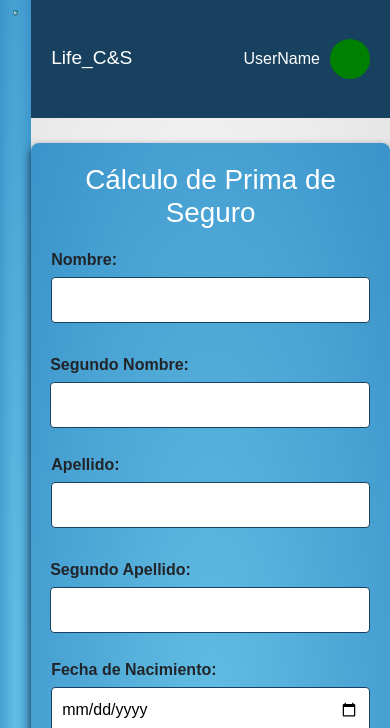
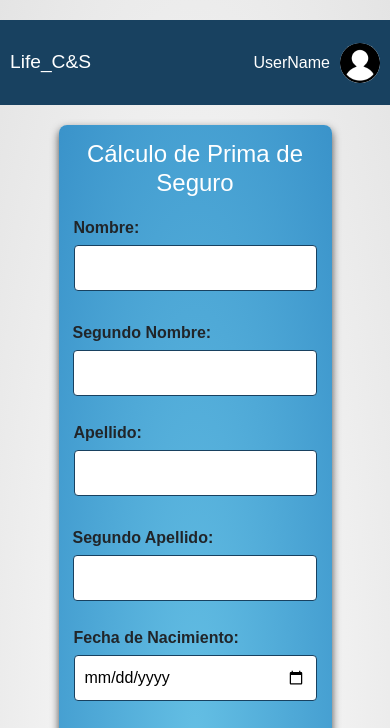
Before and after one commit to MiguelHerreraGK13/proyectoIntegradorFinal, a plain HTML site: page View/page/calculadora.html in a window 390 px wide. Shown: the top 728 px of the page. Drawn offline with nearby package versions, Linux system fonts and the light colour scheme.

Commit message:
se hace responsiva la pagina, se modifica la ubicacion de la sidebar segun el dispositivo, cambia de ubicacion y de color

```diff
--- a/View/Public/CSS/calculadora.css
+++ b/View/Public/CSS/calculadora.css
@@ -1,39 +1,44 @@
+/* Reset global */
 * {
     margin: 0;
     padding: 0;
     box-sizing: border-box;
+    /* border: solid 1px red; */
 }
 
 body {
     font-family: Arial, sans-serif;
     display: flex;
-    background: radial-gradient(white,rgb(228, 228, 228));
+    background: radial-gradient(white, rgb(228, 228, 228));
+    justify-content: flex-start;
+    align-items: flex-start;
+    min-height: 100vh;
 }
 
+/* Barra lateral */
 .sidebar {
-    width: 8%;
-    background: radial-gradient(var(--color-5),var(--color-3));
+    width: 85px;
+    background: radial-gradient(var(--color-5), var(--color-3));
     display: flex;
     flex-direction: column;
-    align-content: center;
-    height: 170vh;
-    padding: 10px;
+    justify-content: space-between;
+    height: 100vh;
+    position: fixed;
+    top: 0;
+    left: 0;
+    padding: 10px 0;
+    transition: width 0.3s ease;
 }
-
 
 .sidebar-buttons {
     display: flex;
     flex-direction: column;
-    gap: 0px;
-    margin-top: auto;
-    margin-bottom: auto;
-    width: 100%;
-    height: 40px;
-
+    justify-content: center;
+    align-items: center;
+    flex-grow: 1;
 }
 
 .logout {
-
     padding: 10px 10px;
     background-color: transparent;
     color: white;
@@ -44,26 +49,25 @@ body {
     width: 100%;
 }
 
-/* Botón de cerrar sesión al fondo */
-.logout { margin-top: auto; }
-
-.logoEmpresa{
-    display: flex;
-
+.logout {
+    margin-top: auto;
 }
 
+.logoEmpresa {
+    display: flex;
+    justify-content: center;
+    align-items: center;
+    padding: 20px 0;
+}
 
 .logoEmpresa img {
     width: 50%;
     height: auto;
-    align-content: center;
-    margin-left: auto;
-    margin-right: auto;
 }
 
-/* inicio de main y barra superior */
-
+/* Estilo para el contenedor principal */
 .main-content {
+    margin-left: 85px; /* Deja espacio para la barra lateral */
     flex: 1;
     display: flex;
     flex-direction: column;
@@ -76,7 +80,9 @@ body {
     background-color: var(--color-1);
     color: white;
     padding: 10px 20px;
-    height: 18%;
+    width: 100%;
+    height: 85px;
+
 }
 
 .company-name {
@@ -91,59 +97,72 @@ body {
 .user-avatar {
     width: 40px;
     height: 40px;
-    background-color: green;
+    background-color: #FFFF;
+    background-image: url(../../IMG/CRUD/iconprofile.png);
+    background-position: center center;
+    background-size: cover;
+    background-repeat: no-repeat;
     border-radius: 50%;
     margin-left: 10px;
 }
-/* inicio de estilos calculadora */
 
-
+/* Estilos para la calculadora */
 .container {
     max-width: 600px;
     margin: 7% auto;
     padding: 20px;
-    background: radial-gradient(var(--color-5),var(--color-3));
+    background: radial-gradient(var(--color-5), var(--color-3));
     border-radius: 8px;
     box-shadow: 0 4px 8px rgba(0, 0, 0, 0.7);
 }
+
 h1 {
     text-align: center;
     color: white;
 }
+
 label {
     font-weight: bold;
     margin-top: 10px;
     display: block;
 }
+
 .input-group {
     display: grid;
     grid-template-columns: 1fr;
     gap: 20px;
     margin-bottom: 15px;
 }
-.input-group input, .input-group select {
+
+.input-group input,
+.input-group select {
     width: 100%;
     padding: 10px;
     border: 1px solid var(--color-1);
     border-radius: 4px;
 }
+
 .input-group label {
     margin-bottom: 5px;
 }
+
 .checkbox-group {
     display: flex;
     align-items: center;
 }
+
 .checkbox-group img {
     width: 20px;
     height: 20px;
     margin-left: 10px;
 }
+
 input[type="range"] {
     width: 100%;
     margin-top: 5px;
     margin-bottom: 10px;
 }
+
 button {
     padding: 20px 20px;
     background-color: transparent;
@@ -155,14 +174,14 @@ button {
     width: 100%;
 }
 
-.calcularPrima{
+.calcularPrima {
     background-color: var(--color-1);
 }
-
 
 button:hover {
     background-color: var(--color-6);
 }
+
 .result {
     margin-top: 20px;
     padding: 15px;
@@ -171,19 +190,63 @@ button:hover {
     border-radius: 4px;
     display: none;
 }
+
 .error {
     color: red;
     font-weight: bold;
 }
 
-/* Media Query para pantallas más grandes (más de 500px) */
-@media (min-width: 500px) {
+/* Media Query para pantallas más pequeñas (móviles) */
+@media (max-width: 576px) {
+    .sidebar {
+        width: 60px;  /* Reducir el tamaño de la barra lateral en pantallas pequeñas */
+    }
+
+    .main-content {
+        margin-left: 0;
+        margin-top: 20px;
+    }
+
+    .top-bar {
+        padding: 10px;
+    }
+
+    .container {
+        margin-top: 20px;
+        max-width: 70%;  /* Ajustar el contenedor para móviles */
+        padding: 15px;
+    }
+
     .input-group {
-        grid-template-columns: 1fr 1fr;
+        grid-template-columns: 1fr;  /* Asegurarse de que las entradas sean de una sola columna en móviles */
+    }
+
+    .checkbox-group {
+        flex-direction: column;
+        align-items: flex-start;
     }
 
     .input-group input, .input-group select {
         width: 100%;
+    }
+
+    button {
+        padding: 15px;
+    }
+
+    h1 {
+        font-size: 1.5rem;  /* Ajustar tamaño de fuente en móviles */
+    }
+}
+
+/* Media Query para pantallas medianas (tabletas) */
+@media (min-width: 576px) and (max-width: 768px) {
+    .container {
+        max-width: 80%;
+    }
+
+    .input-group {
+        grid-template-columns: 1fr 1fr;
     }
 
     .checkbox-group {
@@ -191,9 +254,75 @@ button:hover {
     }
 }
 
-/* Media Query para pantallas más grandes (más de 800px) */
-@media (min-width: 800px) {
+/* Media Query para pantallas grandes (escritorios) */
+@media (min-width: 1024px) {
     .container {
-        max-width: 800px;
+        max-width: 800px;  /* Aumentar el ancho del contenedor en pantallas grandes */
     }
 }
+@media (max-width: 768px) {
+
+    .sidebar {
+        width: 100%;
+        height: 60px; /* Barra más baja para el footer */
+        position: fixed;
+        bottom: 0;
+        left: 0;
+        flex-direction: row; /* Alinear los elementos horizontalmente */
+        justify-content: space-between;
+        padding: 0 20px;
+        background: var(--color-1);
+
+    }
+    .sidebar{
+        margin-top: auto;
+        z-index: 100;
+    }
+
+    .logoEmpresa {
+        display: flex;
+        justify-content: flex-start; /* Alinea el logo a la izquierda */
+        align-items: center;
+        width: 50px;
+    }
+
+    .logoEmpresa img {
+        width: 38px; /* Ajusta el tamaño del logo en el footer */
+        height: auto;
+    }
+
+    .sidebar-buttons {
+        display: flex;
+        flex-direction: row;
+        justify-content: center;
+        align-items: center;
+        margin-left: auto;
+        margin-right: auto;
+        width: 60%; /* Los botones ocupan un 60% del espacio disponible */
+    }
+
+    /* Hacer que los iconos estén en fila en lugar de columna */
+    .sidebar-buttons a {
+        display: inline-block;
+        margin: 0 10px;
+        display: inherit;
+        margin-left: auto;
+        margin-right: auto;
+    }
+
+    .logout {
+        margin-left: auto; /* Alinea el botón de cerrar sesión a la derecha */
+        background-color: transparent;
+        padding: 5px;
+    }
+
+    /* Asegurarse de que el contenedor principal no se quede debajo del footer */
+    .main-content {
+        margin-bottom: 60px; /* Deja espacio para el footer */
+
+    }
+
+    .main-content {
+        margin-left: 0px
+    }
+}
--- a/View/page/calculadora.html
+++ b/View/page/calculadora.html
@@ -24,16 +24,18 @@
             <img src="../IMG/Landing/Logo_color.png" alt="logo">
         </div>
 
+
         <div class="sidebar-buttons">
             <!-- Botón para la página de inicio -->
             <a href="../page/home.html" class="btn">
-                <button><i class="bi bi-house-check fs-3"></i></button>
+                <button><i class="bi bi-person fs-3"></i></button>
             </a>
 
             <!-- Botón para la página de calculadora -->
             <a href="../page/calculadora.html" class="btn">
                 <button><i class="bi bi-calculator fs-3"></i></button>
             </a>
+
         </div>
         <!-- Botón para cerrar Sesion -->
         <a href="../page/landing.html" class="btn">
@@ -48,9 +50,29 @@
             <div class="company-name">Life_C&S</div>
             <div class="user-info">
                 <span class="user-name">UserName</span>
-                <div class="user-avatar"></div>
+                <div class="user-avatar">
+                    <!-- <img src="../IMG/CRUD/iconprofile.png" alt="profile"> -->
+                </div>
             </div>
         </header>
+         <!-- MENU SUPERIOR -->
+    <!-- <header class="top-menu">
+        <div class="company-name">
+            <p>DpV</p>
+        </div>
+        <div class="profile-section">
+            <div class="notifications">
+                <img src="images/clarity--notification-solid.png" alt="">
+            </div>
+            <div class="profile-pic">
+                <img src="images/iconprofile.png" alt="">
+            </div>
+            <div class="username">
+                <a href="cambioDeDatos/usuarioChanges.html" id="usarnameLink">Usuario</a>
+            </div>
+        </div>
+
+    </header> -->
 
         <!-- Contenido principal: calculadora-->
 <div class="container">
```
Also changed, not shown: View/IMG/CRUD/iconprofile.png (added).
